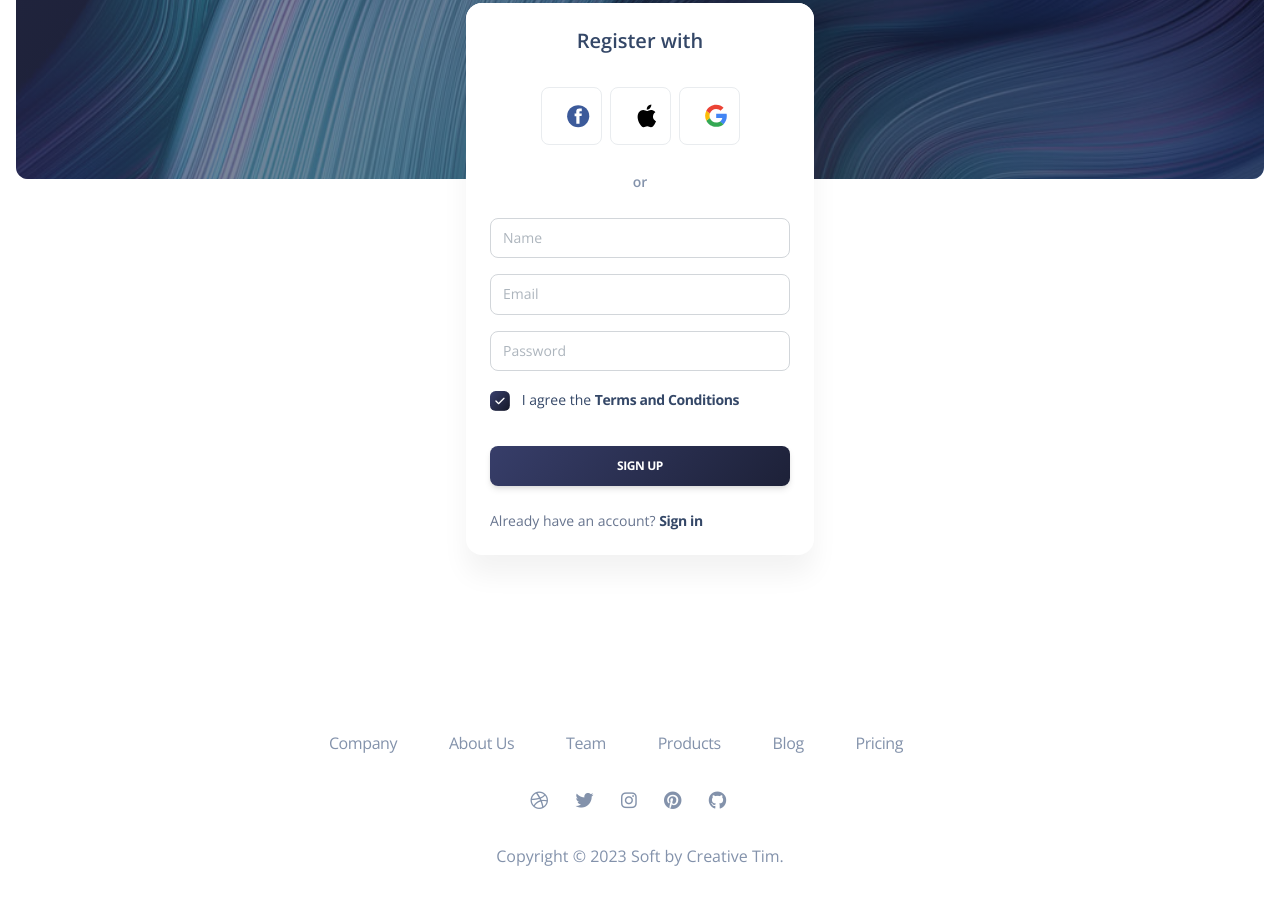
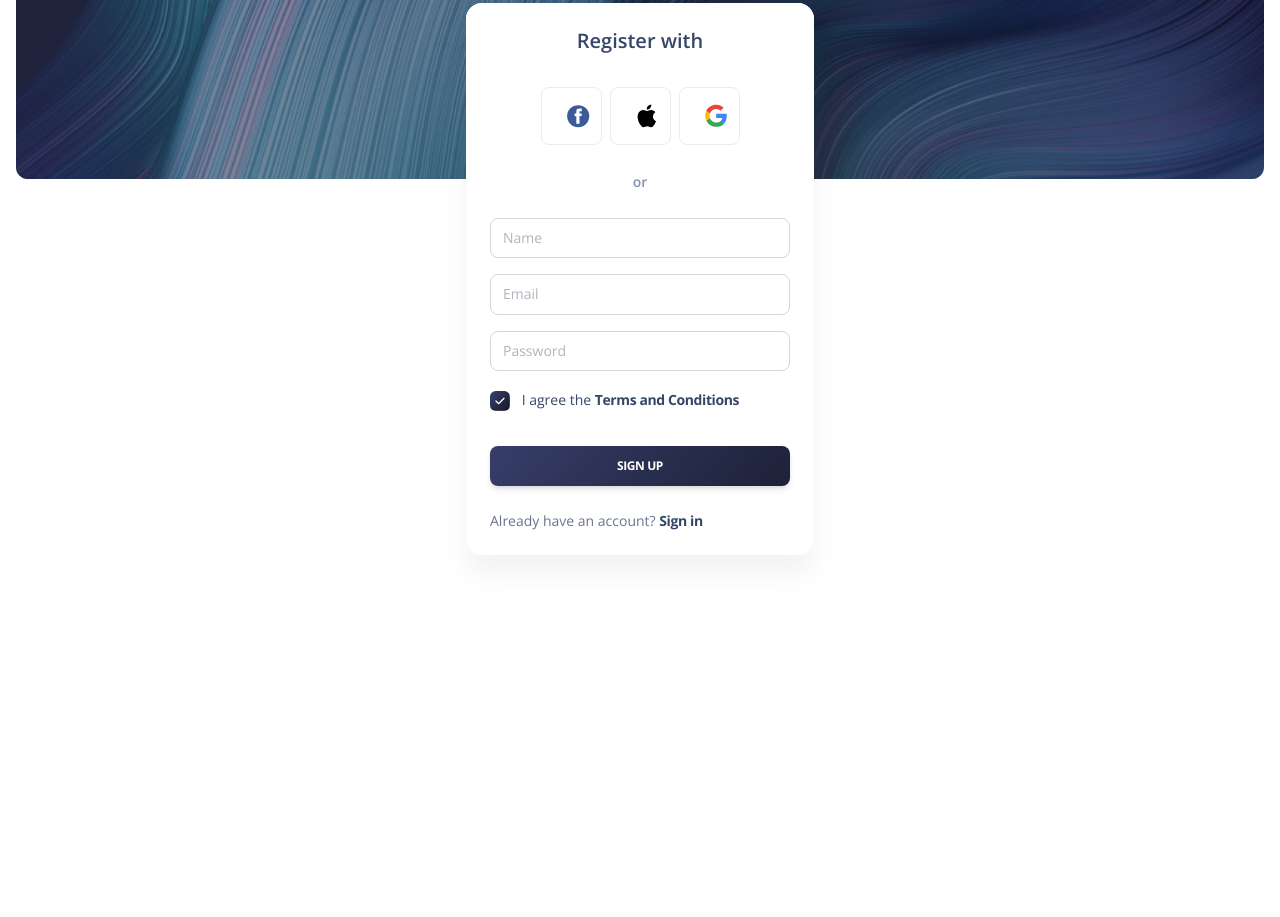
Before and after one commit to atif121/aura, a website: page pages/sign-up.html in a window 1280 px wide. Shown: the part 293-1210 px from the top of the page. After the commit the page ends 976 px from the top, so only its background shows below. Drawn offline with nearby package versions, Linux system fonts and the light colour scheme.

Commit message:
footer remove from sign up page

```diff
--- a/pages/sign-up.html
+++ b/pages/sign-up.html
@@ -132,60 +132,7 @@
         </div>
       </div>
     </section>
-    <!-- -------- START FOOTER 3 w/ COMPANY DESCRIPTION WITH LINKS & SOCIAL ICONS & COPYRIGHT ------- -->
-    <footer class="footer py-5">
-      <div class="container">
-        <div class="row">
-          <div class="col-lg-8 mb-4 mx-auto text-center">
-            <a href="javascript:;" target="_blank" class="text-secondary me-xl-5 me-3 mb-sm-0 mb-2">
-              Company
-            </a>
-            <a href="javascript:;" target="_blank" class="text-secondary me-xl-5 me-3 mb-sm-0 mb-2">
-              About Us
-            </a>
-            <a href="javascript:;" target="_blank" class="text-secondary me-xl-5 me-3 mb-sm-0 mb-2">
-              Team
-            </a>
-            <a href="javascript:;" target="_blank" class="text-secondary me-xl-5 me-3 mb-sm-0 mb-2">
-              Products
-            </a>
-            <a href="javascript:;" target="_blank" class="text-secondary me-xl-5 me-3 mb-sm-0 mb-2">
-              Blog
-            </a>
-            <a href="javascript:;" target="_blank" class="text-secondary me-xl-5 me-3 mb-sm-0 mb-2">
-              Pricing
-            </a>
-          </div>
-          <div class="col-lg-8 mx-auto text-center mb-4 mt-2">
-            <a href="javascript:;" target="_blank" class="text-secondary me-xl-4 me-4">
-              <span class="text-lg fab fa-dribbble"></span>
-            </a>
-            <a href="javascript:;" target="_blank" class="text-secondary me-xl-4 me-4">
-              <span class="text-lg fab fa-twitter"></span>
-            </a>
-            <a href="javascript:;" target="_blank" class="text-secondary me-xl-4 me-4">
-              <span class="text-lg fab fa-instagram"></span>
-            </a>
-            <a href="javascript:;" target="_blank" class="text-secondary me-xl-4 me-4">
-              <span class="text-lg fab fa-pinterest"></span>
-            </a>
-            <a href="javascript:;" target="_blank" class="text-secondary me-xl-4 me-4">
-              <span class="text-lg fab fa-github"></span>
-            </a>
-          </div>
-        </div>
-        <div class="row">
-          <div class="col-8 mx-auto text-center mt-1">
-            <p class="mb-0 text-secondary">
-              Copyright © <script>
-                document.write(new Date().getFullYear())
-              </script> Soft by Creative Tim.
-            </p>
-          </div>
-        </div>
-      </div>
-    </footer>
-    <!-- -------- END FOOTER 3 w/ COMPANY DESCRIPTION WITH LINKS & SOCIAL ICONS & COPYRIGHT ------- -->
+
   </main>
   <!--   Core JS Files   -->
   <script src="../assets/js/core/popper.min.js"></script>
```
